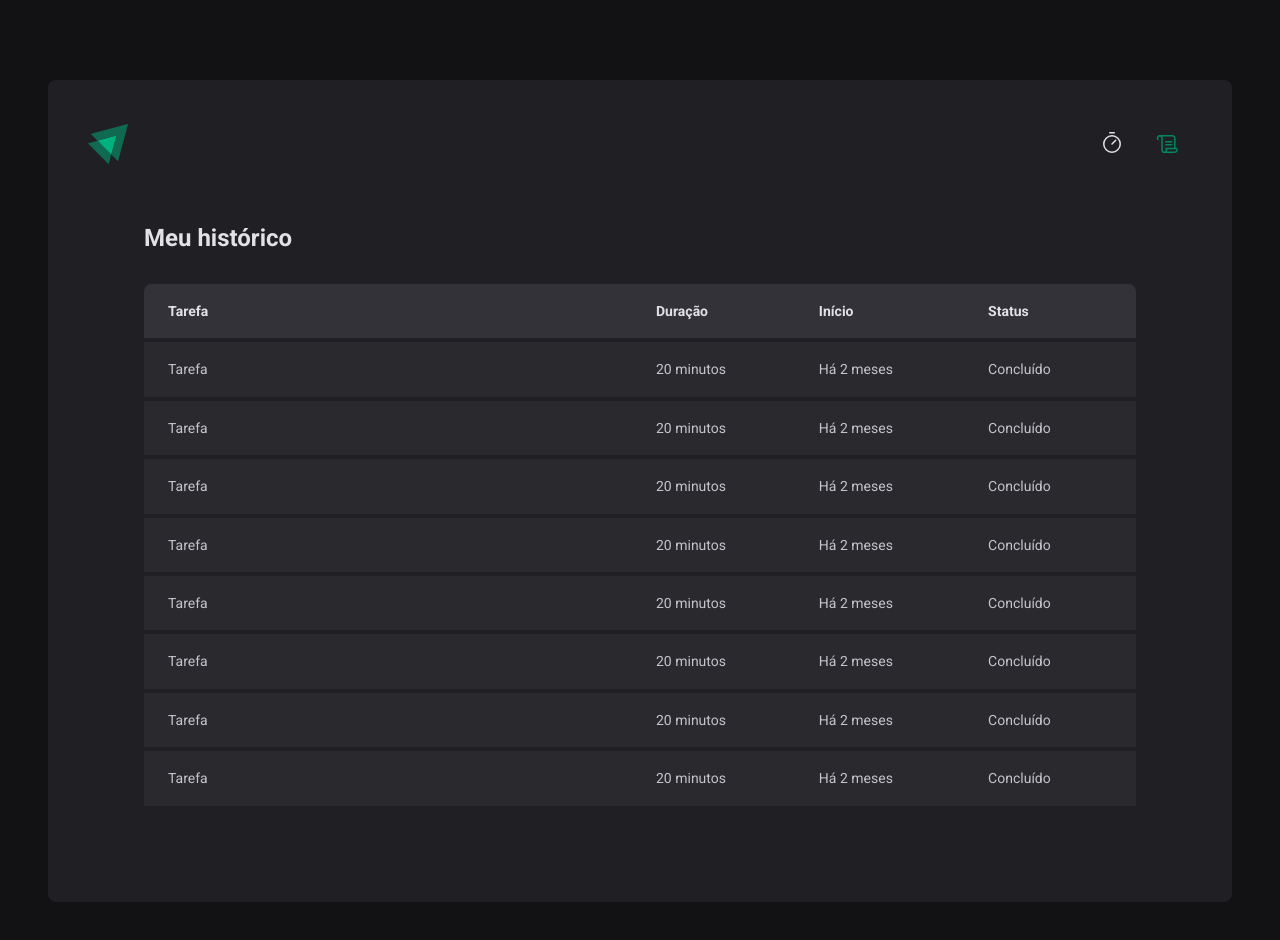
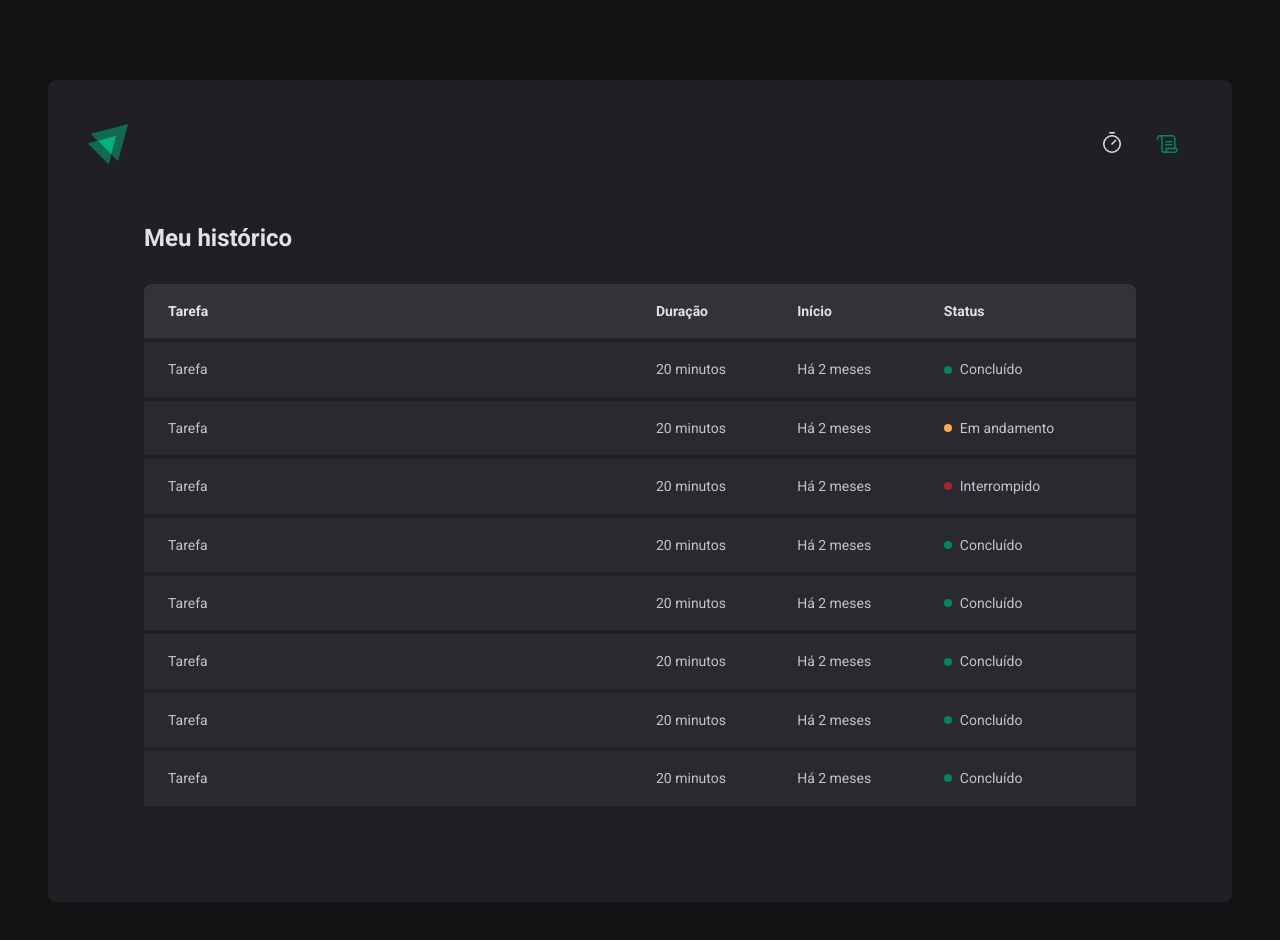
Before and after one commit to williamroger/ignite-reactjs-02-ignite-timer, a React (Vite) app: page /history in a window 1280 px wide. Shown: the top 940 px of the page. Built offline with nearby package versions, Linux system fonts and the light colour scheme.

Commit message:
adicionado componente status

```diff
--- a/src/pages/History/index.tsx
+++ b/src/pages/History/index.tsx
@@ -1,4 +1,4 @@
-import { HistoryContainer, HistoryList } from "./styles";
+import { HistoryContainer, HistoryList, Status } from "./styles";
 
 export function History() {
   return (
@@ -19,49 +19,49 @@
               <td>Tarefa</td>
               <td>20 minutos</td>
               <td>Há 2 meses</td>
-              <td>Concluído</td>
+              <td><Status statusColor="green">Concluído</Status></td>
             </tr>
             <tr>
               <td>Tarefa</td>
               <td>20 minutos</td>
               <td>Há 2 meses</td>
-              <td>Concluído</td>
+              <td><Status statusColor="yellow">Em andamento</Status></td>
             </tr>
             <tr>
               <td>Tarefa</td>
               <td>20 minutos</td>
               <td>Há 2 meses</td>
-              <td>Concluído</td>
+              <td><Status statusColor="red">Interrompido</Status></td>
             </tr>
             <tr>
               <td>Tarefa</td>
               <td>20 minutos</td>
               <td>Há 2 meses</td>
-              <td>Concluído</td>
+              <td><Status statusColor="green">Concluído</Status></td>
             </tr>
             <tr>
               <td>Tarefa</td>
               <td>20 minutos</td>
               <td>Há 2 meses</td>
-              <td>Concluído</td>
+              <td><Status statusColor="green">Concluído</Status></td>
             </tr>
             <tr>
               <td>Tarefa</td>
               <td>20 minutos</td>
               <td>Há 2 meses</td>
-              <td>Concluído</td>
+              <td><Status statusColor="green">Concluído</Status></td>
             </tr>
             <tr>
               <td>Tarefa</td>
               <td>20 minutos</td>
               <td>Há 2 meses</td>
-              <td>Concluído</td>
+              <td><Status statusColor="green">Concluído</Status></td>
             </tr>
             <tr>
               <td>Tarefa</td>
               <td>20 minutos</td>
               <td>Há 2 meses</td>
-              <td>Concluído</td>
+              <td><Status statusColor="green">Concluído</Status></td>
             </tr>
           </tbody>
         </table>
--- a/src/pages/History/styles.ts
+++ b/src/pages/History/styles.ts
@@ -60,3 +60,27 @@
     }
   }
 `
+
+const STATUS_COLORS = {
+  yellow: 'yellow-500',
+  green: 'green-500',
+  red: 'red-500',
+} as const
+
+interface StatusProps {
+  statusColor: keyof typeof STATUS_COLORS;
+}
+
+export const Status = styled.span<StatusProps>`
+  display: flex;
+  align-items: center;
+  gap: 0.5rem;
+
+  &::before {
+    content: '';
+    width: 0.5rem;
+    height: 0.5rem;
+    border-radius: 50%;
+    background: ${props => props.theme[STATUS_COLORS[props.statusColor]]}
+  }
+`
```
